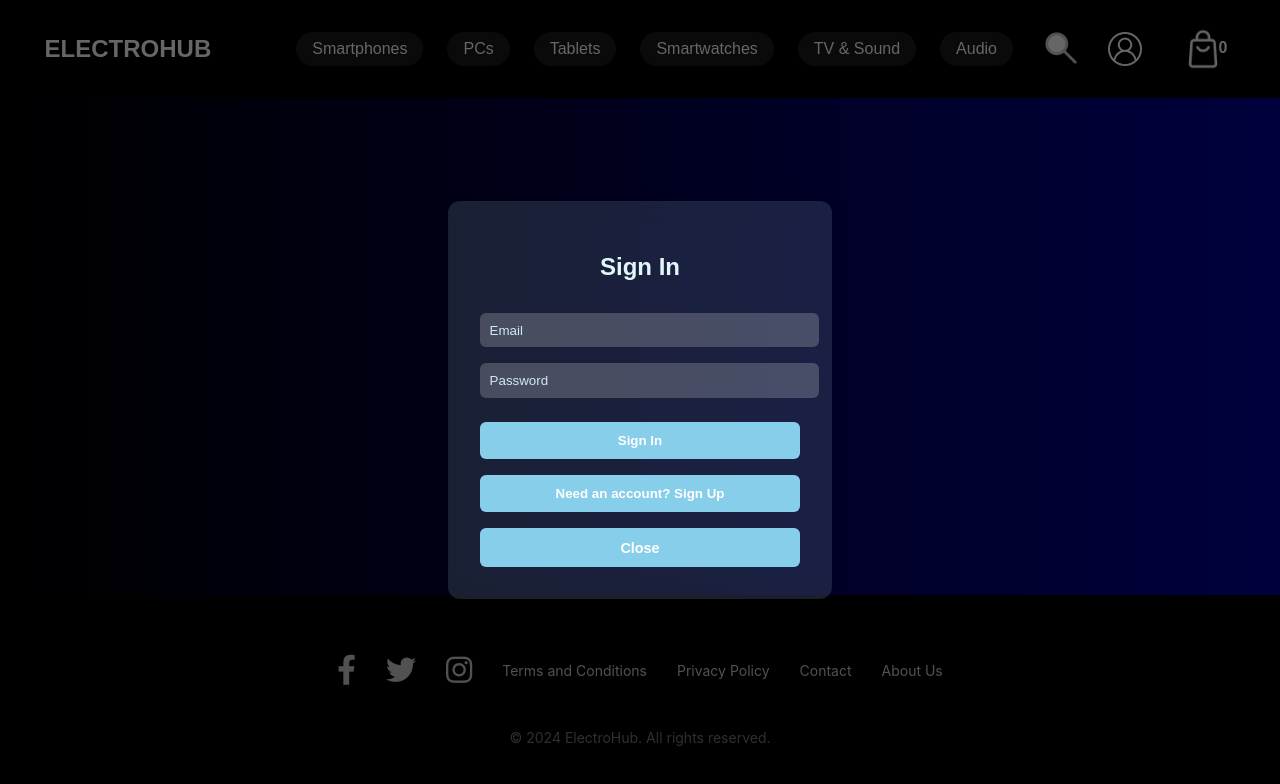
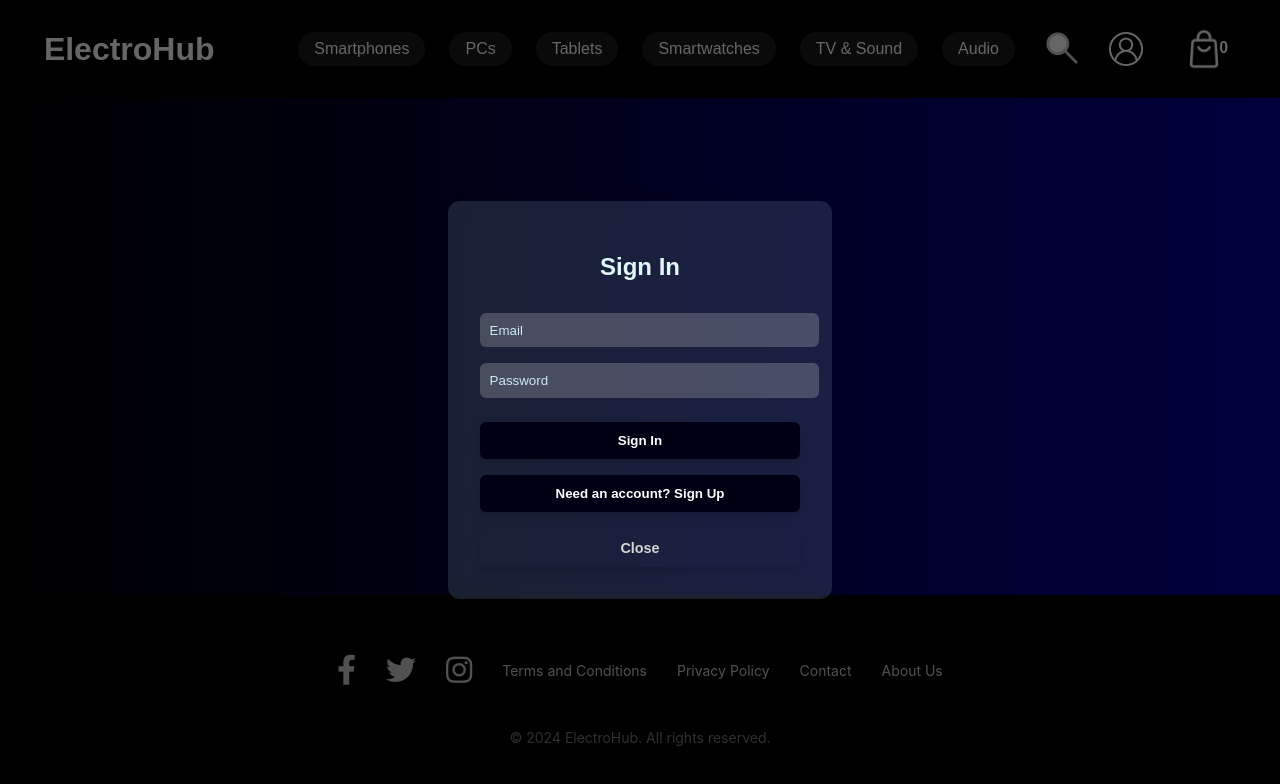
Before and after one commit to OsirOsir/electrohub-frontend, a React (Create React App) app: page / in a window 1280 px wide. Both pictures are taken after a click on the button 1129 px from the left and 49 px from the top of the page. Shown: the top 784 px of the page. Built offline with nearby package versions, Linux system fonts and the light colour scheme.

Commit message:
updated the Modal Color

```diff
--- a/db.json
+++ b/db.json
@@ -52,6 +52,12 @@
       "id": "7ad2",
       "email": "philip.otieno1@student.moringaschool.com",
       "password": "0000"
+    },
+    {
+      "id": "b4f1",
+      "username": "Benard",
+      "email": "benard@gmail.com",
+      "password": "12345"
     }
   ]
 }
--- a/src/components/AuthModal.css
+++ b/src/components/AuthModal.css
@@ -47,20 +47,23 @@
   width: 100%;
   border: none;
   border-radius: 6px;
-  background-color: #87ceeb; /* Light blue button background */
+  background-color: #000015;
   color: #fff;
   cursor: pointer;
   font-weight: bold;
+  transition: background-color 0.4s ease, box-shadow 0.4s ease; /* Smooth color and shadow transition */
+  box-shadow: 0 4px 10px rgba(0, 0, 0, 0.15); /* Initial shadow */
 }
 
 .modal-content button:hover {
-  background-color: #6fbcd4; /* Slightly darker blue on hover */
+  background-color: #000035; /* Darker blue on hover */
+  box-shadow: 0 6px 15px rgba(0, 0, 0, 0.25); /* Increased shadow on hover */
 }
 
 .close-button {
-  background: transparent;
+  background: transparent !important;
   border: none;
-  color: #d0e7f4;
+  color: #d5d5d6 !important;
   cursor: pointer;
   margin-top: 1rem;
   font-size: 0.9rem;
--- a/src/components/Navbar.css
+++ b/src/components/Navbar.css
@@ -15,7 +15,7 @@
 }
 
 .navbar-logo {
-  font-size: 1.5rem;
+  font-size: 2.0rem;
   font-weight: bold;
 }
 
--- a/src/components/Navbar.js
+++ b/src/components/Navbar.js
@@ -44,7 +44,7 @@
   return (
     <nav className="navbar">
       {/* Site Logo or Name */}
-      <div className="navbar-logo">ELECTROHUB</div>
+      <div className="navbar-logo">ElectroHub</div>
 
       {/* Categories */}
       <ul className="navbar-links">
```
